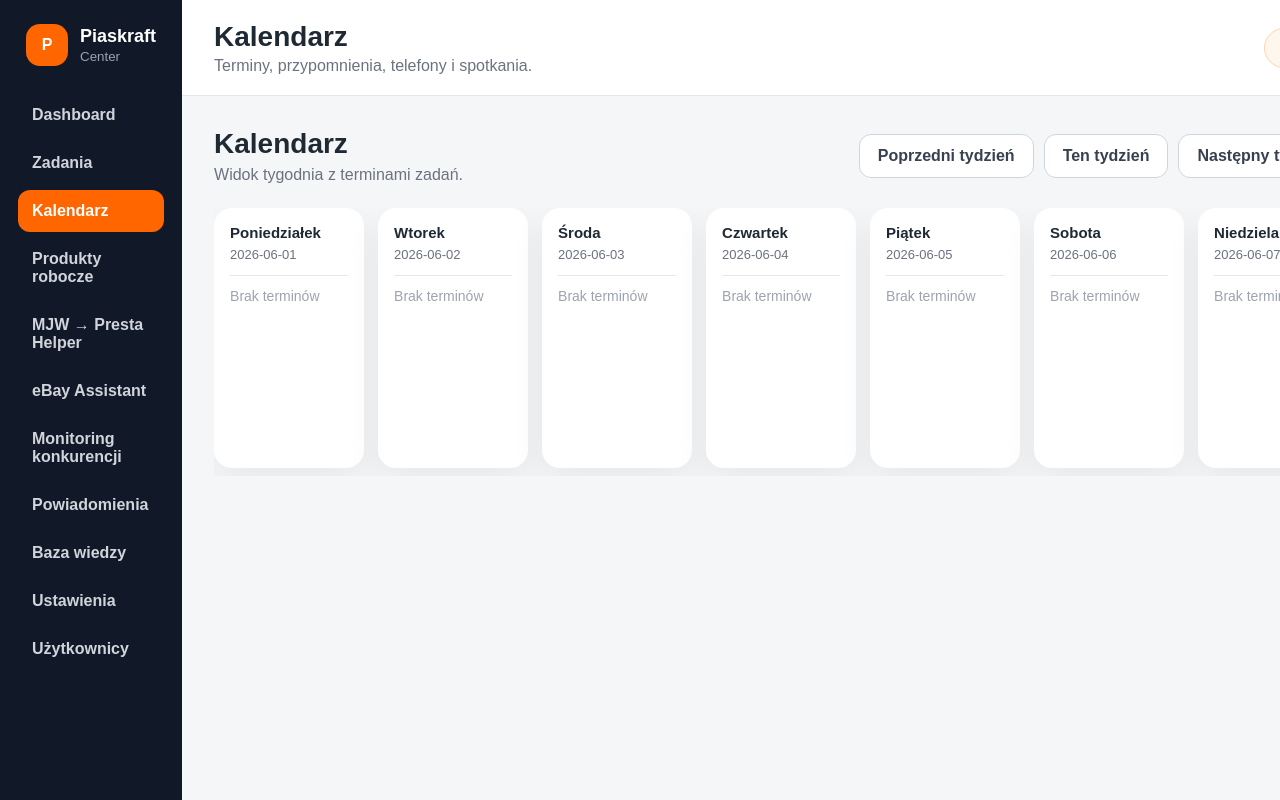
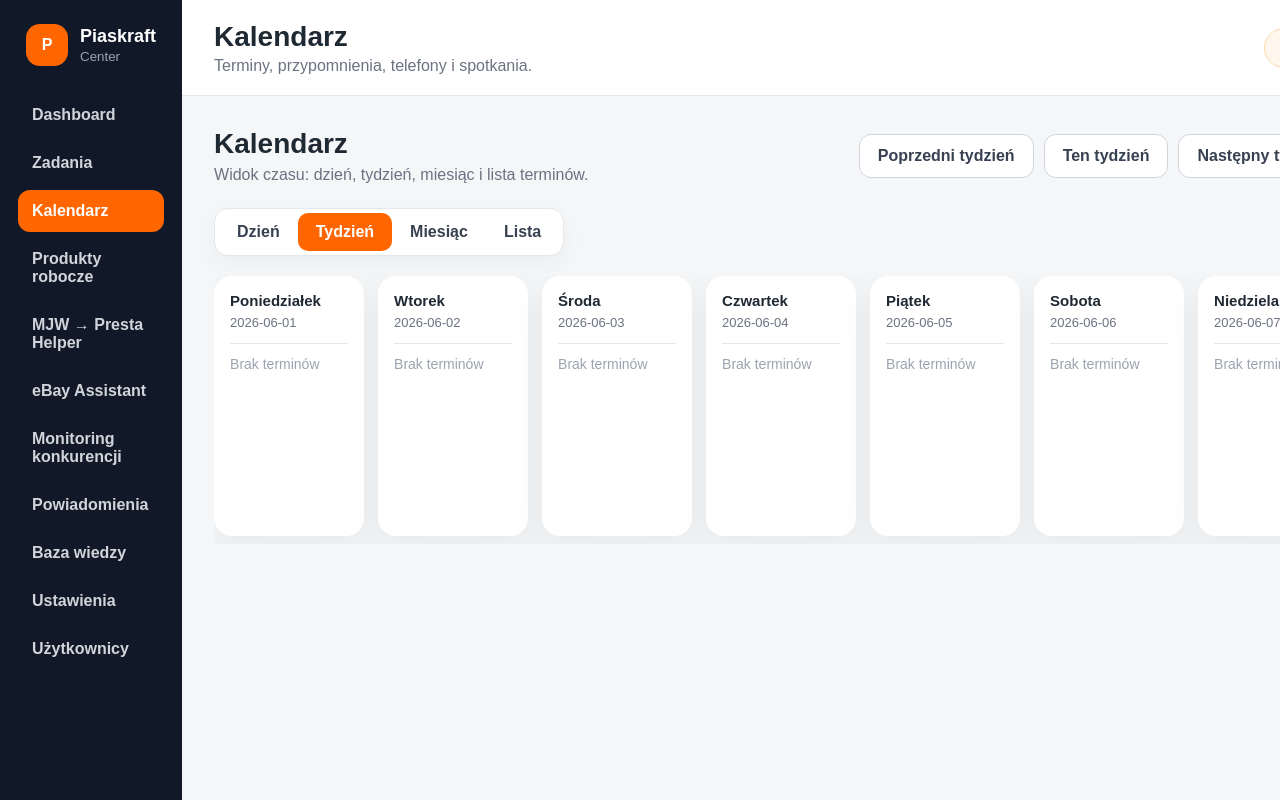
Before and after one commit to Piaskraft/piaskraft-center, a React (Vite) app in the folder apps/web/: page /kalendarz in a window 1280 px wide. Shown: the top 800 px of the page. Built offline with nearby package versions, Linux system fonts and the light colour scheme.

Commit message:
Add calendar view mode tabs

```diff
--- a/apps/web/src/layouts/AppLayout.css
+++ b/apps/web/src/layouts/AppLayout.css
@@ -630,3 +630,27 @@
 .week-event-overdue span {
   color: #b91c1c;
 }
+.calendar-view-tabs {
+  display: inline-flex;
+  background: #ffffff;
+  border: 1px solid #e5e7eb;
+  border-radius: 14px;
+  padding: 4px;
+  margin-bottom: 20px;
+  box-shadow: 0 8px 24px rgba(15, 23, 42, 0.04);
+}
+
+.calendar-view-tab {
+  border: 0;
+  background: transparent;
+  color: #374151;
+  border-radius: 10px;
+  padding: 10px 18px;
+  font-weight: 700;
+  cursor: pointer;
+}
+
+.calendar-view-tab.active {
+  background: #ff6600;
+  color: #ffffff;
+}
--- a/apps/web/src/pages/CalendarPage.tsx
+++ b/apps/web/src/pages/CalendarPage.tsx
@@ -1,6 +1,15 @@
 import { useState } from 'react';
 import { tasks } from '../features/tasks/taskMockData';
 import { isTaskOverdue } from '../features/tasks/taskUtils';
+
+type CalendarViewMode = 'Dzień' | 'Tydzień' | 'Miesiąc' | 'Lista';
+
+const calendarViewModes: CalendarViewMode[] = [
+  'Dzień',
+  'Tydzień',
+  'Miesiąc',
+  'Lista',
+];
 
 const weekDayNames = [
   'Poniedziałek',
@@ -40,6 +49,7 @@ function getWeekDays(date: Date) {
 
 export function CalendarPage() {
   const [selectedDate, setSelectedDate] = useState(new Date());
+  const [viewMode, setViewMode] = useState<CalendarViewMode>('Tydzień');
 
   const weekDays = getWeekDays(selectedDate);
 
@@ -68,7 +78,7 @@ export function CalendarPage() {
       <div className="page-actions">
         <div>
           <h2>Kalendarz</h2>
-          <p>Widok tygodnia z terminami zadań.</p>
+          <p>Widok czasu: dzień, tydzień, miesiąc i lista terminów.</p>
         </div>
 
         <div className="calendar-actions">
@@ -86,6 +96,26 @@ export function CalendarPage() {
         </div>
       </div>
 
+      <div className="calendar-view-tabs">
+        {calendarViewModes.map((mode) => (
+          <button
+            key={mode}
+            className={
+              viewMode === mode ? 'calendar-view-tab active' : 'calendar-view-tab'
+            }
+            onClick={() => setViewMode(mode)}
+          >
+            {mode}
+          </button>
+        ))}
+      </div>
+
+      {viewMode !== 'Tydzień' ? (
+        <div className="empty-state">
+          <h3>Widok „{viewMode}”</h3>
+          <p>Ten widok przygotujemy w kolejnym etapie kalendarza.</p>
+        </div>
+      ) : (
         <div className="week-grid">
           {weekDays.map((day) => {
             const dayTasks = tasks.filter((task) => task.date === day.date);
@@ -128,6 +158,7 @@ export function CalendarPage() {
             );
           })}
         </div>
+      )}
     </section>
   );
 }
```
Lines whose indentation alone changed are shown as unchanged.
